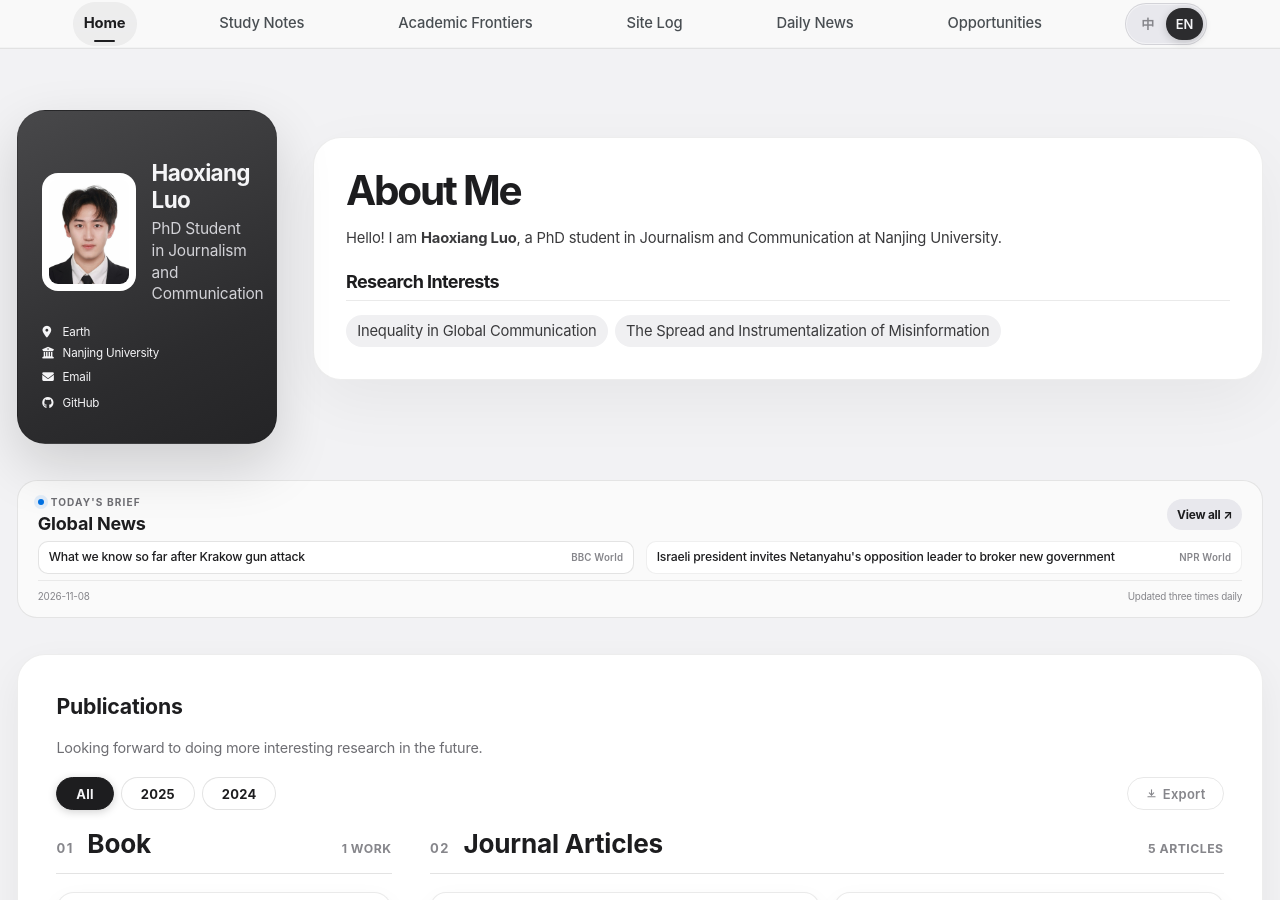
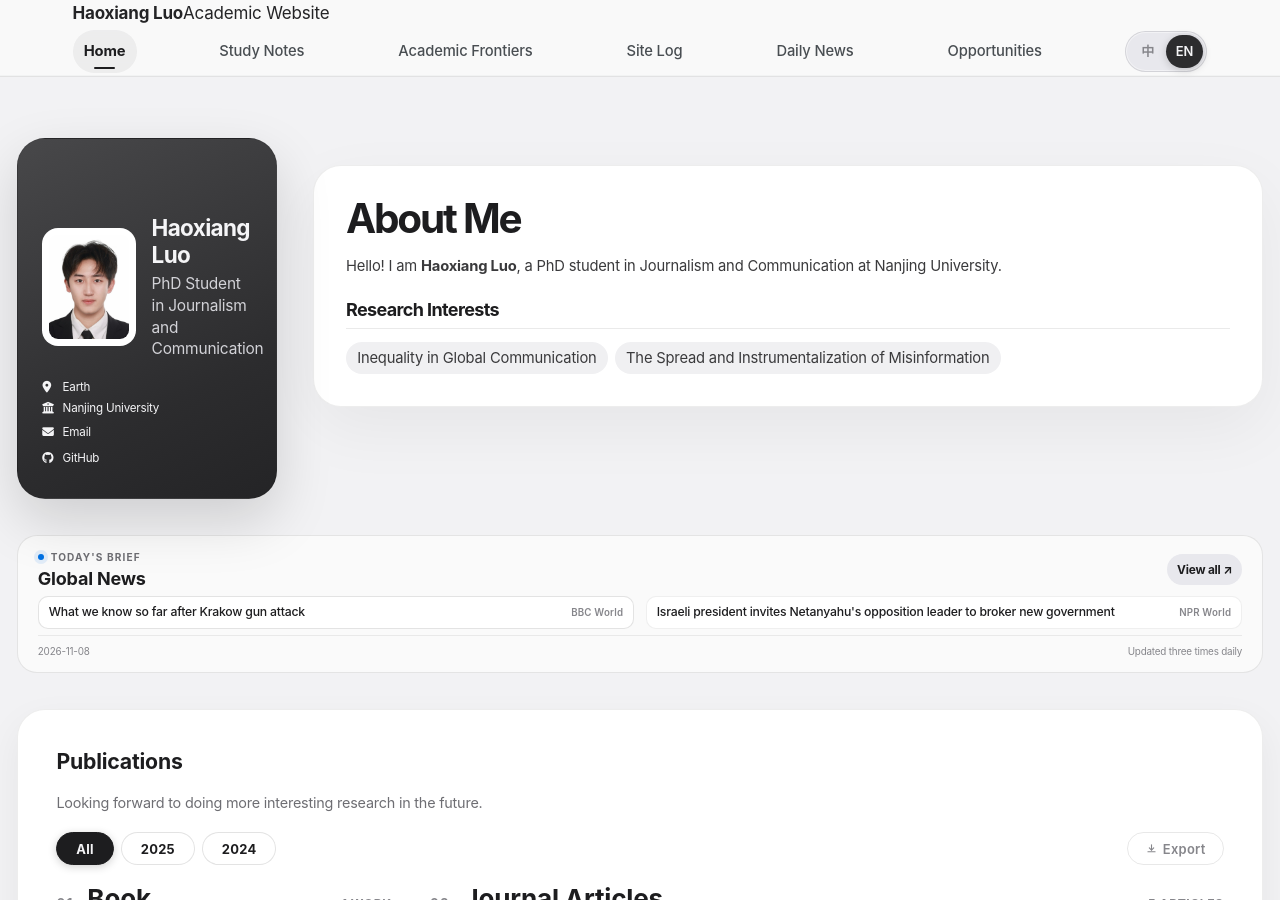
Before and after one commit to HaoxiangLuo/HaoxiangLuo.github.io, a Jekyll site: the page built from _pages/about.md, in a window 1280 px wide and 900 px high. Built offline with Jekyll 4.4.1, drawn with Linux system fonts in a browser that asks for light colours; a style sheet for code colours, icons or effects is not loaded.

Commit message:
Refine homepage layout from approved preview

```diff
--- a/_includes/masthead.html
+++ b/_includes/masthead.html
@@ -1,6 +1,7 @@
 {% include base_path %}
 <div class="masthead">
   <div class="masthead__inner-wrap">
+    <a class="site-brand" href="{{ base_path }}{% if page.lang == 'zh' %}/zh/{% else %}/{% endif %}" aria-label="{% if page.lang == 'zh' %}返回首页{% else %}Home{% endif %}"><strong>{% if page.lang == 'zh' %}罗昊翔{% else %}Haoxiang Luo{% endif %}</strong><span>{% if page.lang == 'zh' %}个人学术网站{% else %}Academic Website{% endif %}</span></a>
     <div class="masthead__menu">
       <nav id="site-nav" class="greedy-nav">
         <button><span class="navicon"></span></button>
```
